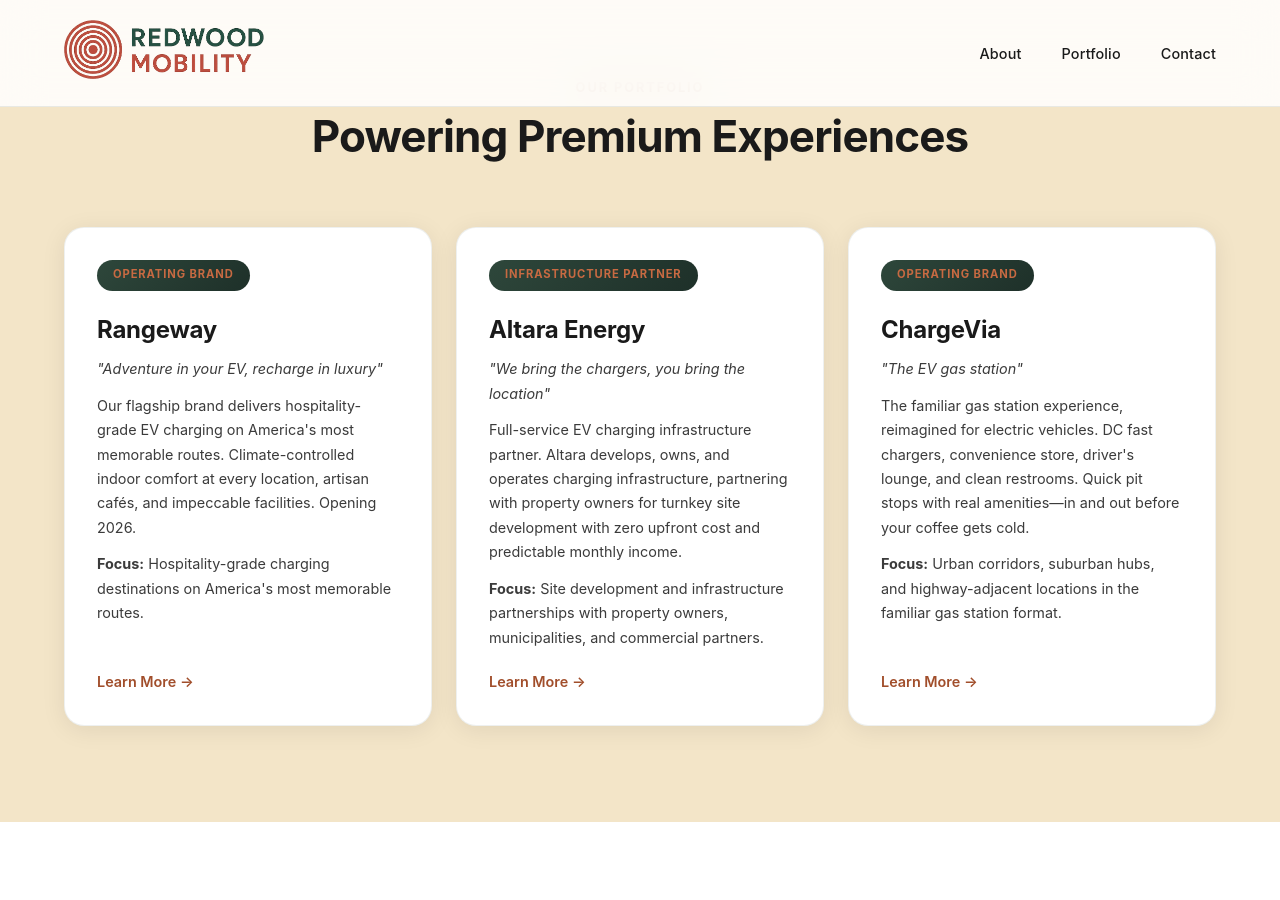
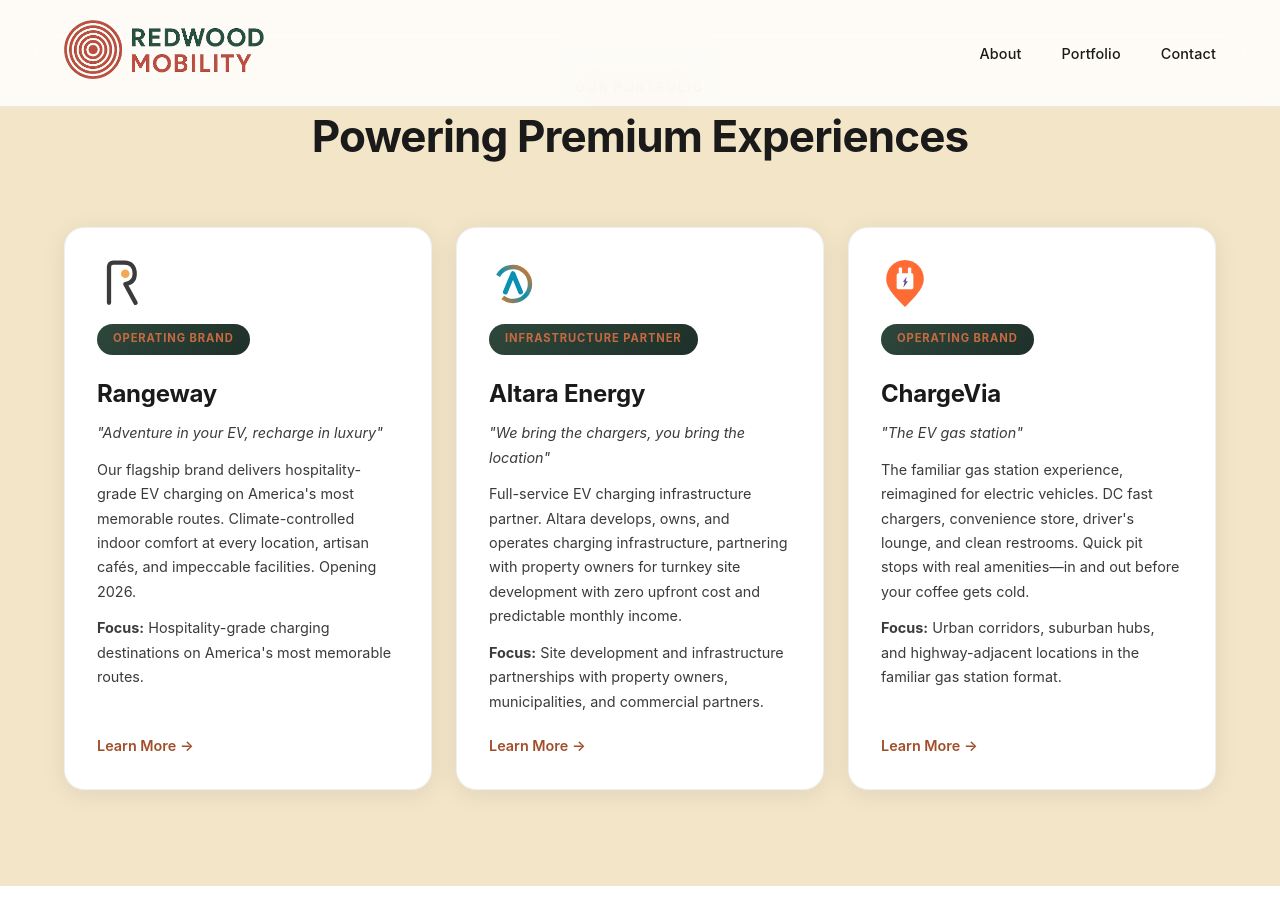
Before and after one commit to Redwood-Mobility/redwood-pages, a Jekyll site: the page built from index.html, in a window 1280 px wide and 900 px high, scrolled down 1551 px. Built offline with Jekyll 4.4.1, drawn with Linux system fonts in a browser that asks for light colours.

Commit message:
Added company logos

```diff
--- a/assets/css/main.css
+++ b/assets/css/main.css
@@ -361,6 +361,22 @@
     box-shadow: var(--card-shadow-hover);
 }
 
+.portfolio-logo {
+    width: 48px;
+    height: 48px;
+    margin-bottom: 1rem;
+    display: flex;
+    align-items: center;
+    justify-content: flex-start;
+}
+
+.portfolio-logo svg {
+    width: 100%;
+    height: 100%;
+    max-width: 48px;
+    max-height: 48px;
+}
+
 .brand-tag {
     display: inline-block;
     background: linear-gradient(135deg, var(--forest-green) 0%, var(--forest-green-dark) 100%);
--- a/index.html
+++ b/index.html
@@ -55,6 +55,13 @@
 
         <div class="portfolio-grid">
             <div class="portfolio-card">
+                <div class="portfolio-logo">
+                    <svg width="96" height="112" viewBox="0 0 96 112" xmlns="http://www.w3.org/2000/svg">
+                        <path d="M20 100 L20 16 C20 10 24 6 30 6 L56 6 C72 6 80 16 80 32 C80 46 72 54 58 56 L82 100"
+                              stroke="currentColor" stroke-width="10" fill="none" stroke-linecap="round" stroke-linejoin="round"/>
+                        <circle cx="58" cy="32" r="10" fill="#f4a855"/>
+                    </svg>
+                </div>
                 <span class="brand-tag">Operating Brand</span>
                 <h2>Rangeway</h2>
                 <p class="tagline">"Adventure in your EV, recharge in luxury"</p>
@@ -64,6 +71,19 @@
             </div>
 
             <div class="portfolio-card">
+                <div class="portfolio-logo">
+                    <svg xmlns="http://www.w3.org/2000/svg" viewBox="0 0 240 240" width="240" height="240">
+                        <defs>
+                            <linearGradient id="orbitalGradient" x1="0%" y1="0%" x2="100%" y2="100%">
+                                <stop offset="0%" stop-color="#F97316"/>
+                                <stop offset="50%" stop-color="#0891B2"/>
+                                <stop offset="100%" stop-color="#F97316"/>
+                            </linearGradient>
+                        </defs>
+                        <circle cx="120" cy="120" r="85" fill="none" stroke="url(#orbitalGradient)" stroke-width="22" stroke-dasharray="320 120" transform="rotate(-90 120 120)"/>
+                        <path d="M 82 160 L 120 68 L 158 160" fill="none" stroke="#0891B2" stroke-width="24" stroke-linecap="round" stroke-linejoin="round"/>
+                    </svg>
+                </div>
                 <span class="brand-tag">Infrastructure Partner</span>
                 <h2>Altara Energy</h2>
                 <p class="tagline">"We bring the chargers, you bring the location"</p>
@@ -73,6 +93,15 @@
             </div>
 
             <div class="portfolio-card">
+                <div class="portfolio-logo">
+                    <svg xmlns="http://www.w3.org/2000/svg" viewBox="0 0 90 115">
+                        <path d="M45 0 C69.8 0 90 20.2 90 45 C90 63 79.2 79.2 45 112.5 C10.8 79.2 0 63 0 45 C0 20.2 20.2 0 45 0 Z" fill="#FF6B35"/>
+                        <rect x="25" y="32" width="40" height="38" rx="4" fill="white"/>
+                        <rect x="30" y="18" width="8" height="18" rx="2.5" fill="white"/>
+                        <rect x="52" y="18" width="8" height="18" rx="2.5" fill="white"/>
+                        <path d="M49 40 L40 52 L44 52 L41 66 L52 51 L47 51 L49 40 Z" fill="#6A4C93"/>
+                    </svg>
+                </div>
                 <span class="brand-tag">Operating Brand</span>
                 <h2>ChargeVia</h2>
                 <p class="tagline">"The EV gas station"</p>
```
